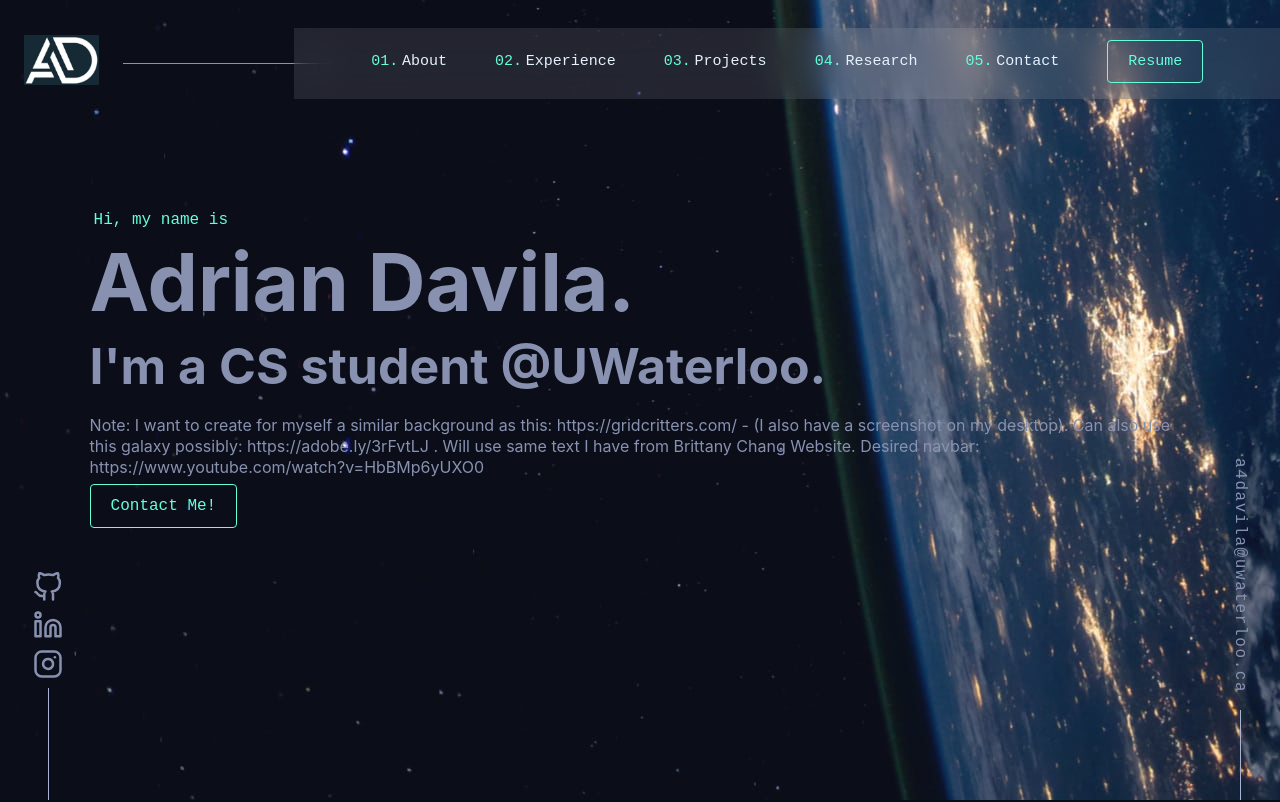
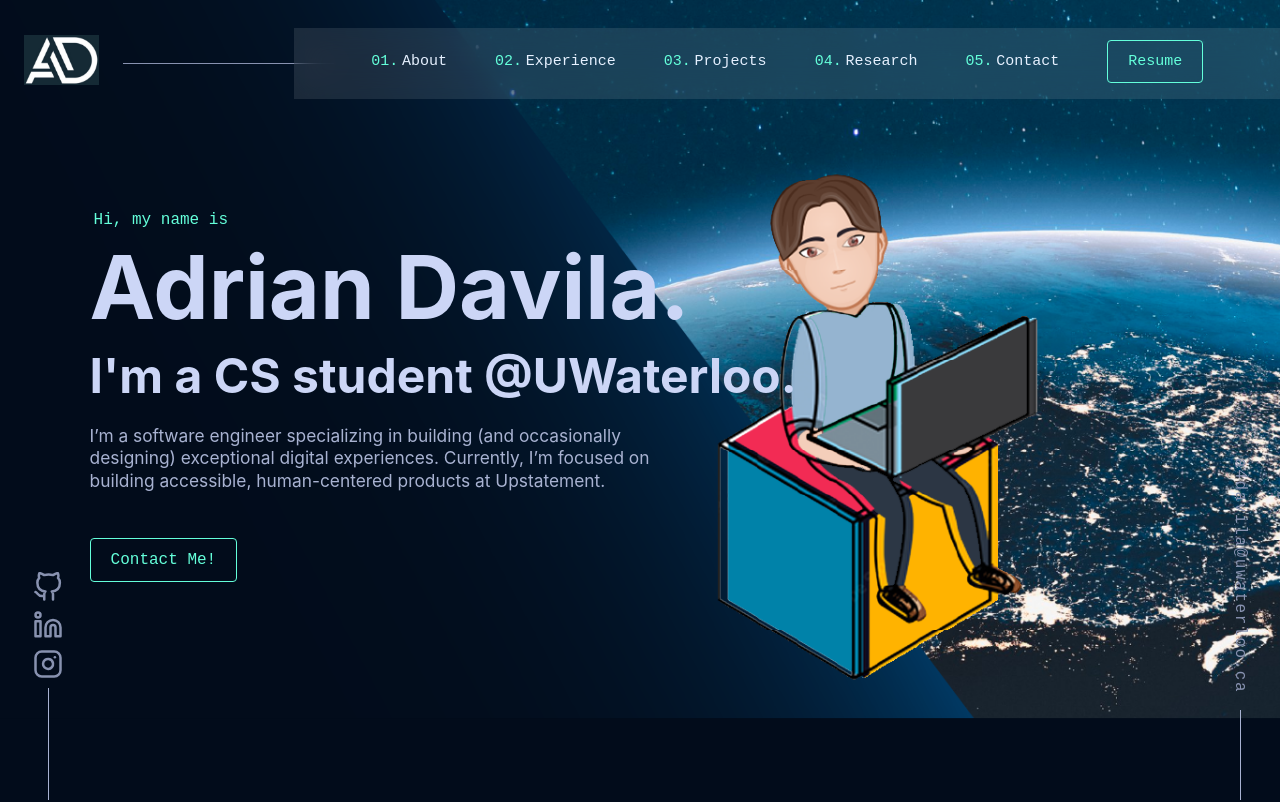
Before and after one commit to adriandavila/portfolio-website, a Next.js app: page / in a window 1280 px wide. Shown: the top 802 px of the page. Built offline with nearby package versions, Linux system fonts and the light colour scheme.

Commit message:
Changed homepage background

```diff
--- a/components/Hero.js
+++ b/components/Hero.js
@@ -12,7 +12,9 @@ const Hero = () => {
         <div className="hero-subtitle">
           <p>{bio.paragraph}</p>
         </div>
-        <a className="green-button" href="" target="_blank" rel="">Contact Me!</a>
+        <div className="cta">
+          <a className="green-button" href="" target="_blank" rel="">Contact Me!</a>
+        </div>
       </div>
     </div>
   )
--- a/config.js
+++ b/config.js
@@ -3,7 +3,7 @@ module.exports = {
   bio: {
     name: 'Adrian Davila',
     headline: "I'm a CS student @UWaterloo.",
-    paragraph: "Note: I want to create for myself a similar background as this: https://gridcritters.com/ - (I also have a screenshot on my desktop). Can also use this galaxy possibly: https://adobe.ly/3rFvtLJ . Will use same text I have from Brittany Chang Website. Desired navbar: https://www.youtube.com/watch?v=HbBMp6yUXO0",
+    paragraph: "I’m a software engineer specializing in building (and occasionally designing) exceptional digital experiences. Currently, I’m focused on building accessible, human-centered products at Upstatement.",
   },
 
   /* ------------- MY SOCIALS ------------- */
--- a/styles/globals.css
+++ b/styles/globals.css
@@ -73,7 +73,8 @@ a {
 
 /* Background Image on Homepage */
 .home {
-  background-image: url("../public/background-home-desktop.jpg");
+  background-image: url("/Test_Background_4.png");
+  background-size: 100%;
   background-repeat: no-repeat;
 }
 
@@ -273,14 +274,27 @@ a {
 }
 .section-hero .hero-title h2 {
   margin: 0px;
-  font-size: clamp(40px, 8vw, 80px);
+  font-size: 5.5rem;
+  color: var(--lightest-slate);
 }
 .section-hero .hero-title h3 {
   margin: 0px;
-  font-size: clamp(40px, 8vw, 50px);
+  font-size: 48px;
+  color: var(--lightest-slate);
+}
+.section-hero .hero-subtitle {
+  width: 53%;
+  font-size: 13pt;
+  color: var(--light-slate);
+}
+.section-hero .cta {
+  margin-top: 3.5em;
 }
 
 /* ------------- About ------------- */
+.section-about {
+  margin-top: 3em;
+}
 .section-about .content {
   display: flex;
 }
--- a/styles/globals.scss
+++ b/styles/globals.scss
@@ -84,7 +84,8 @@ a {
 
 /* Background Image on Homepage */
 .home {
-  background-image: url('../public/background-home-desktop.jpg');
+  background-image: url('/Test_Background_4.png');
+  background-size: 100%;
   background-repeat: no-repeat;
 }
 
@@ -313,19 +314,32 @@ a {
 
     h2 {
       margin: 0px;
-      font-size: clamp(40px, 8vw, 80px);
+      font-size: 5.5rem;
+      color: var(--lightest-slate);
     }
 
     h3 {
       margin: 0px;
-      font-size: clamp(40px, 8vw, 50px);
+      font-size: 48px;
+      color: var(--lightest-slate);
     }
+  }
+
+  .hero-subtitle {
+    width: 53%;
+    font-size: 13pt;
+    color: var(--light-slate);
+  }
+
+  .cta {
+    margin-top: 3.5em;
   }
 }
 
 
 /* ------------- About ------------- */
 .section-about {
+  margin-top: 3em;
 
   .content {
     display: flex;
```
Also changed, not shown: public/Test_Background_4.png (added), z_todo.txt, 1 other file (tests, documents, lock files or other folders).
